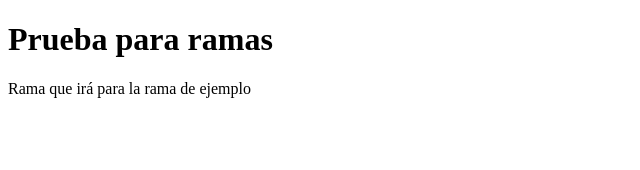
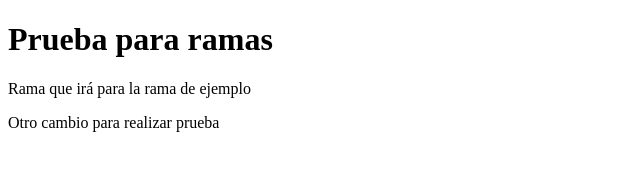
Before and after one commit to Chrizsz/proyecto-js, a plain HTML site: page contacto_prueba.html in a window 1280 px wide. Shown: the whole page, without its empty margins (0-640 px from the left). Drawn offline with Linux system fonts and the light colour scheme.

Commit message:
Página de prueba contacto acabada

```diff
--- a/contacto_prueba.html
+++ b/contacto_prueba.html
@@ -9,5 +9,7 @@
 
     <p>Rama que irá para la rama de ejemplo</p>
 
+    <p>Otro cambio para realizar prueba</p>
+
   </body>
 </html>
```
